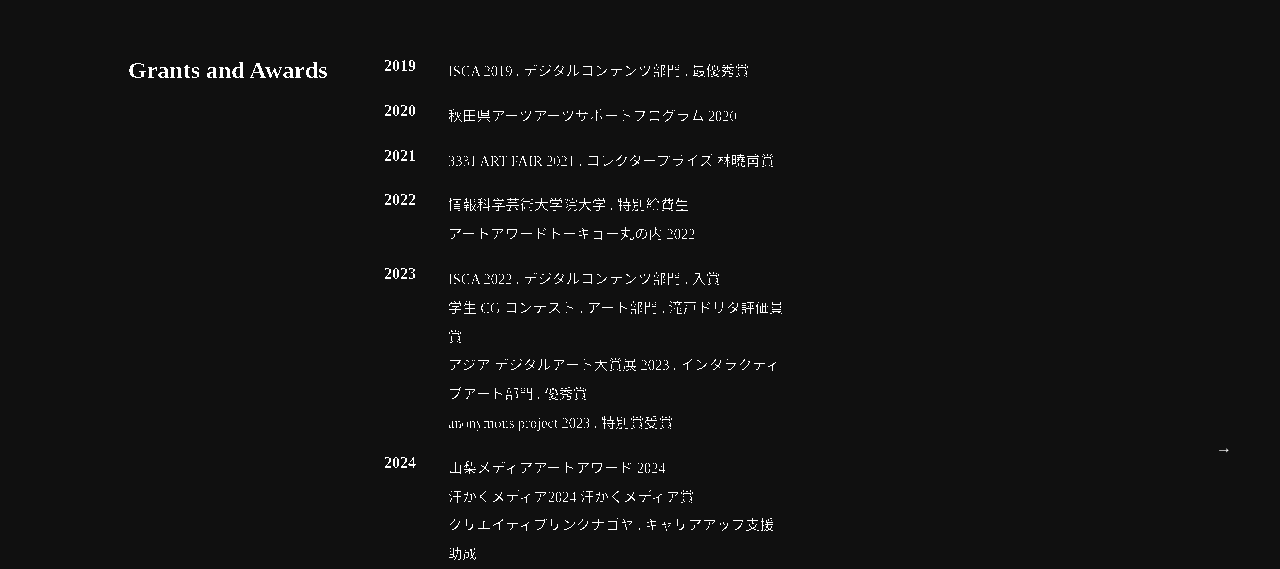
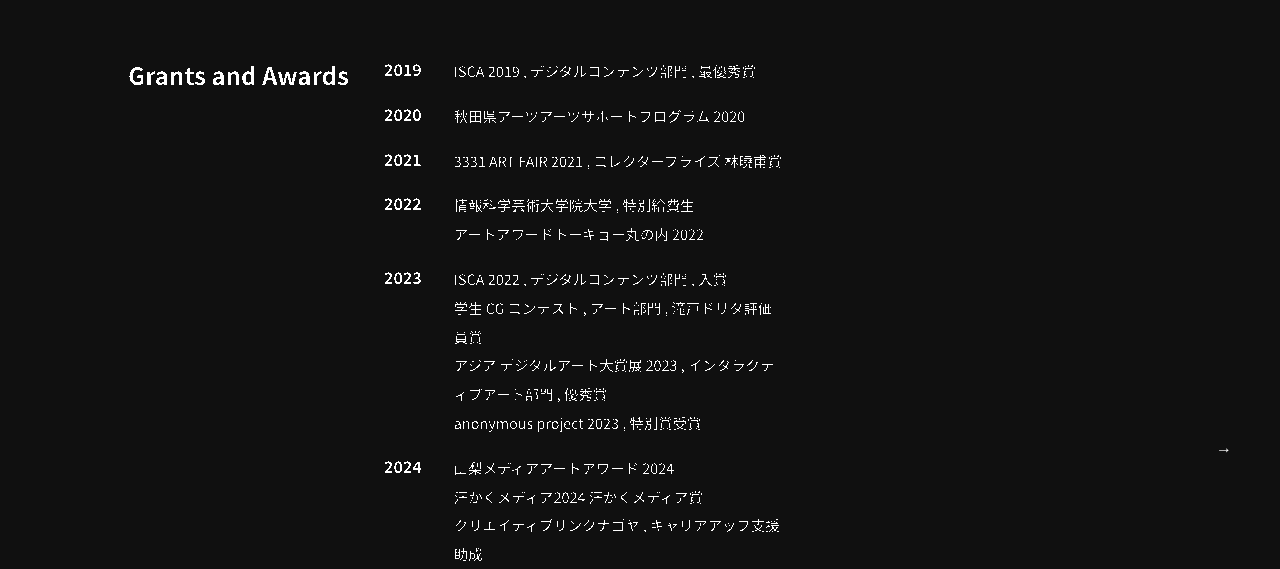
Before and after one commit to k1105/ymgs-playground, a Next.js app: page / in a window 1280 px wide. Shown: the part 311-880 px from the top of the page. Built offline with nearby package versions, Linux system fonts and the light colour scheme.

Commit message:
書体を指定

```diff
--- a/components/FadeInElement.tsx
+++ b/components/FadeInElement.tsx
@@ -1,4 +1,7 @@
 import { useState, useEffect } from "react";
+import { Noto_Sans_JP } from "next/font/google";
+
+const notoSansJP = Noto_Sans_JP({ subsets: ["latin"] });
 
 export const FadeInElement = ({
   children,
@@ -50,7 +53,7 @@ export const FadeInElement = ({
 
   return (
     <>
-      <div className="effect">{children}</div>
+      <div className={`effect ${notoSansJP.className}`}>{children}</div>
       {/* SVG フィルター定義（stdDeviation を動的に変化させる） */}
       <svg width="0" height="0" style={{ position: "absolute" }}>
         <filter id="myInkFilter">
--- a/pages/index.tsx
+++ b/pages/index.tsx
@@ -1,12 +1,6 @@
 import Head from "next/head";
-import { Inter } from "next/font/google";
-import { FadeInElement } from "@/components/FadeInElement";
-import { Profile } from "@/components/scene/Profile";
-import { Carieer } from "@/components/scene/Carieer";
 import { useState } from "react";
 import { SceneManager } from "@/components/SceneManager";
-
-const inter = Inter({ subsets: ["latin"] });
 
 export default function Home() {
   // ぼかし強度 (stdDeviation) を state 管理する
```
